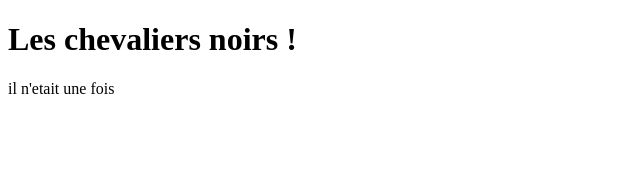
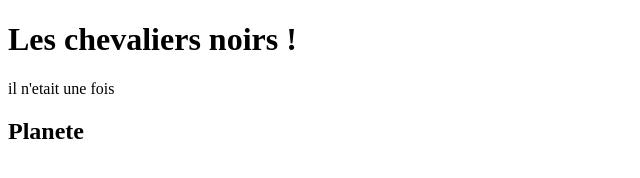
Before and after one commit to djily999/formation-Git_Mastering, a plain HTML site: page index.html in a window 1280 px wide. Shown: the whole page, without its empty margins (0-640 px from the left). Drawn offline with Linux system fonts and the light colour scheme.

Commit message:
feat: head2 added

```diff
--- a/index.html
+++ b/index.html
@@ -10,5 +10,8 @@
     <div>
         il n'etait une fois
     </div>
+    <div>
+        <h2> Planete</h2>
+    </div>
 </body>
 </html>
```
